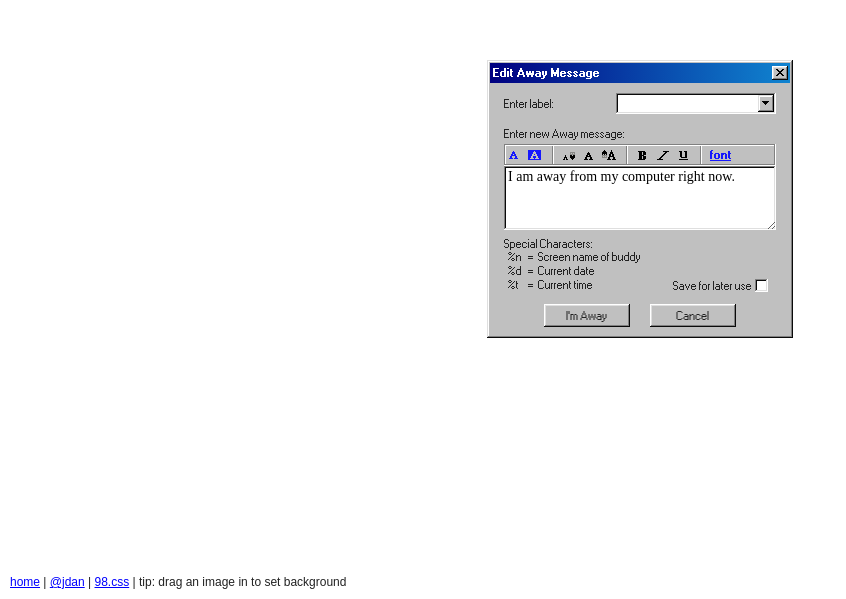
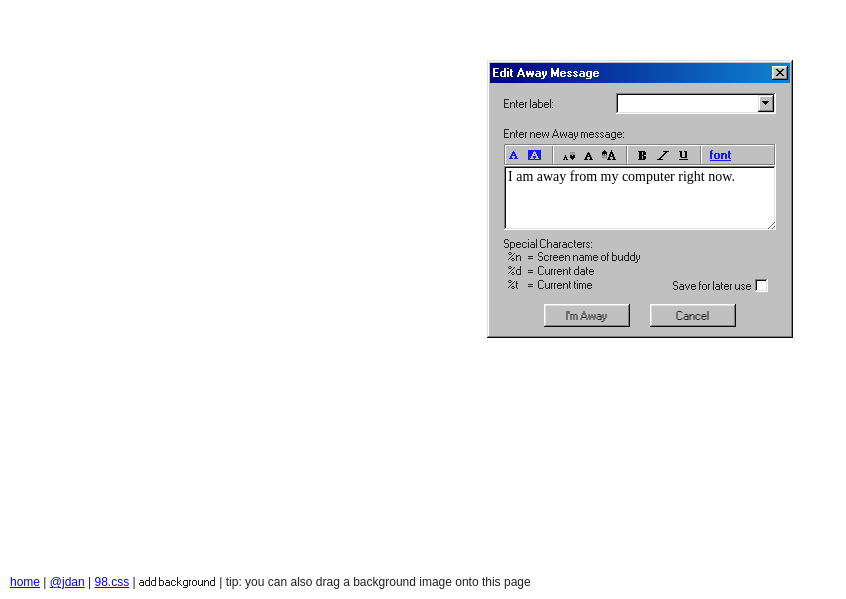
Before and after one commit to jdan/away-message, a Next.js app: page / in a window 1280 px wide. Shown: the part 201-800 px from the top of the page, without its empty margins (0-846 px from the left). Built offline with nearby package versions, Linux system fonts and the light colour scheme.

Commit message:
background button

```diff
--- a/app/page.tsx
+++ b/app/page.tsx
@@ -397,7 +397,30 @@ export default function Home() {
           98.css
         </a>
         {" | "}
-        tip: drag an image in to set background
+        <label>
+          add background
+          <input
+            style={{ display: "none" }}
+            type="file"
+            onChange={(e) => {
+              const file = e.target.files?.[0];
+              if (!file) return;
+              // get imagedata from the file
+              const reader = new FileReader();
+              reader.onload = (e) => {
+                const data = e.target?.result;
+                if (typeof data === "string") {
+                  setBackgroundImage(`url("${data}")`);
+                }
+              };
+              reader.readAsDataURL(file);
+            }}
+          />
+        </label>
+        <span className="desktop-only">
+          {" | "}
+          tip: you can also drag a background image onto this page
+        </span>
       </div>
     </main>
   );
```
